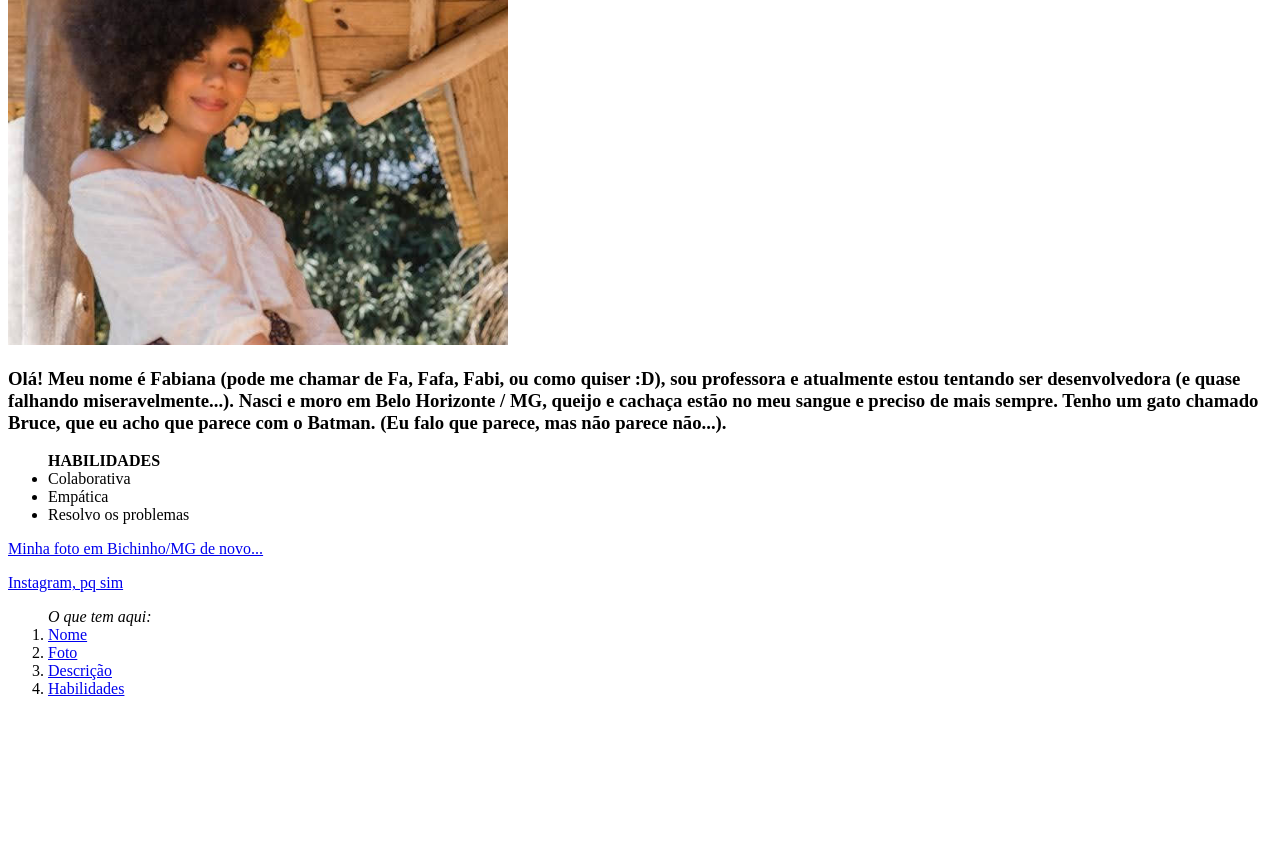
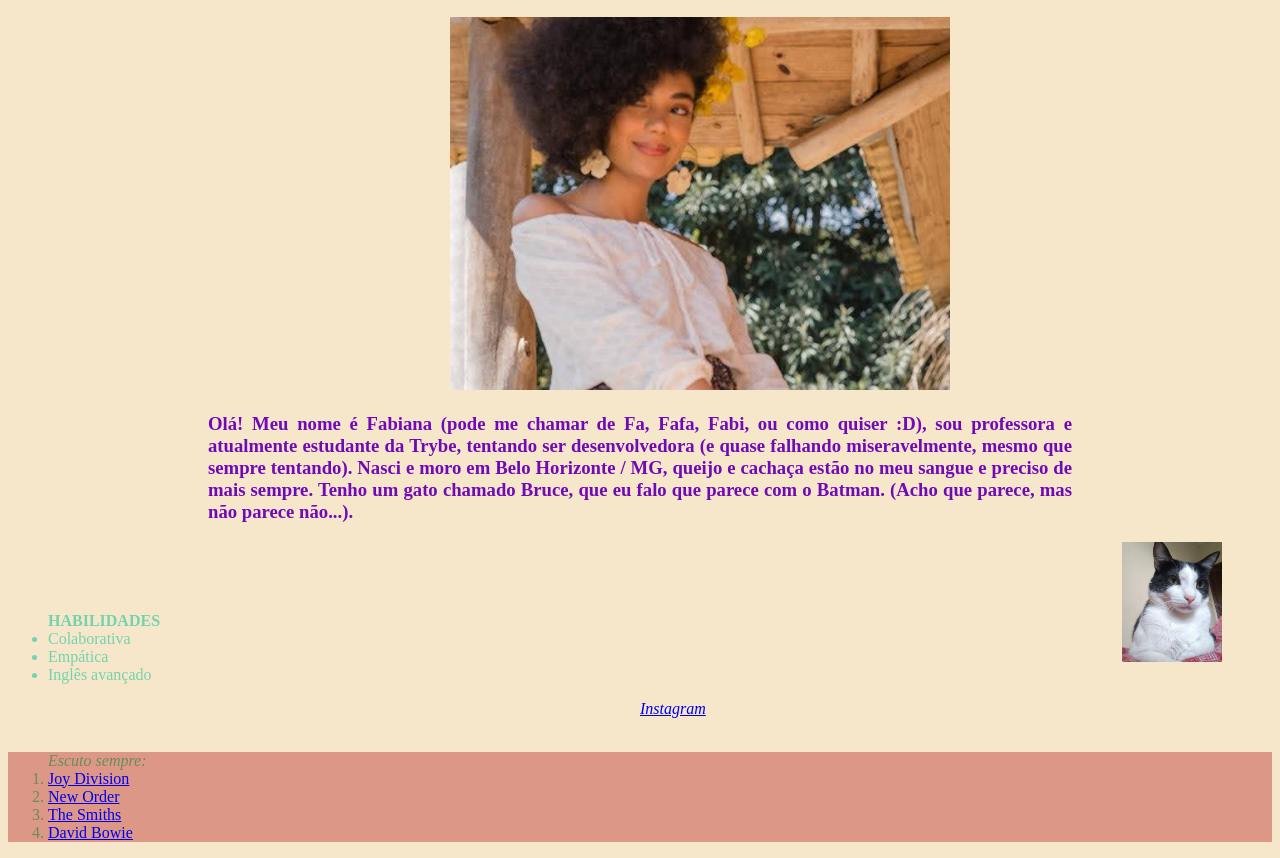
Before and after one commit to martinsfaah/martinsfaah.github.io, a plain HTML site: page index.html in a window 1280 px wide. Shown: the part 108-966 px from the top of the page. Before the commit the page ends 822 px from the top, so only its background shows below. Drawn offline with Linux system fonts and the light colour scheme; a web font is replaced by a local one.

Commit message:
alterações

```diff
--- a/index.html
+++ b/index.html
@@ -1,29 +1,32 @@
 <!DOCTYPE html>
-<html lang="pt-br">
-
+<html lang=”pt-br”>
 	<head>
 		<meta charset="UTF-8">
 		<title>Portfólio da Fabiana</title>
+    <link rel="stylesheet" href="style.css">
 	</head>
 	<body>
 		<h1 id="Nome"> FABIANA MARTINS FRANCO </h1>
+			<link rel="preconnect" href="https://fonts.googleapis.com">
+			<link rel="preconnect" href="https://fonts.gstatic.com" crossorigin>
+			<link href="https://fonts.googleapis.com/css2?family=Zen+Tokyo+Zoo&display=swap" rel="stylesheet">
 	  <img id="Foto" src="IMG_20190906_104504_677.jpg" alt="Foto atual" width="500px" />
-	<h3 id="Descrição">Olá! Meu nome é Fabiana (pode me chamar de Fa, Fafa, Fabi, ou como quiser :D), sou professora e atualmente estou tentando ser desenvolvedora (e quase falhando
-		miseravelmente...). Nasci e moro em Belo Horizonte / MG, queijo e cachaça estão no meu sangue e preciso de mais sempre. Tenho um gato chamado Bruce, que eu acho que parece
-		com o Batman. (Eu falo que parece, mas não parece não...).</h3>
+		<h3 id="Descrição">Olá! Meu nome é Fabiana (pode me chamar de Fa, Fafa, Fabi, ou como quiser :D), sou professora e atualmente estudante da <strong>Trybe</strong>, tentando ser desenvolvedora (e quase falhando
+			miseravelmente, mesmo que sempre tentando). Nasci e moro em Belo Horizonte / MG, queijo e cachaça estão no meu sangue e preciso de mais sempre. Tenho um gato chamado Bruce, que eu falo que parece
+			com o Batman. (Acho que parece, mas não parece não...).</h3>
+		<img id="Gato" src="IMG_20200121_104507974.jpg" alt="Gato" width="100px" />
+		<br><br><br>
 	  <ul id="Habilidades"><STRONG> HABILIDADES</STRONG>
 			<li>Colaborativa</li>
 			<li>Empática</li>
-		<li>Resolvo os problemas</li>
+			<li>Inglês avançado</li>
 		</ul>
-	<p> <a href="#Foto"> Minha foto em Bichinho/MG de novo...</p>
-	<a href="https://www.instagram.com/martinsfaah/" target="_blank"> Instagram, pq sim</a>
-
-	<ol> <em>O que tem aqui:</em>
-		<li> <a href="#Nome"> Nome </a></li>
-		<li> <a href="#Foto"> Foto </a></li>
-		<li> <a href="#Descrição"> Descrição </a></li>
-		<li> <a href="#Habilidades"> Habilidades </a></li>
+		<a id="insta" href="https://www.instagram.com/martinsfaah/" target="_blank"> <em> Instagram</em></a><br><br>
+		<ol id="Gosto"><em>Escuto sempre:</em>
+			<li><a id="Division" href="https://www.youtube.com/watch?v=1EdUjlawLJM&ab_channel=JoyDivision" target="_blank" > Joy Division </a></li>
+			<li><a id="Order" href="https://www.youtube.com/watch?v=mfI1S0PKJR8&ab_channel=NewOrder" target="_blank" > New Order </a></li>
+			<li><a id="Smiths" href="https://www.youtube.com/watch?v=hnpILIIo9ek&ab_channel=TheSmiths" target="_blank" > The Smiths </a></li>
+			<li><a id="Bowie" href="https://www.youtube.com/watch?v=iYYRH4apXDo&ab_channel=DavidBowie" target="_blank" > David Bowie </a></li>
 		</ol>
 	</body>
 </html>
--- /dev/null
+++ b/style.css
@@ -0,0 +1,51 @@
+
+  body{
+		background-color: rgb(246, 231, 203);
+  }
+	#Nome{
+		color: rgb(247, 37, 133);
+		font-size: 50px;
+    font-family: 'Zen Tokyo Zoo', cursive;
+    text-align: center;
+	}
+  #insta{
+    color: rgb (247, 37, 133);
+    font-family: "Montserrat";
+    margin-left: 50%;
+    text-align: center;
+  }
+  #Foto{
+    margin-left: 35%;
+  }
+  #Menu ul li{
+    display: inline-block;
+  }
+  #Menu ul{
+    text-align: center;
+  }
+  #Menu ul li a{
+    color: rgb(116, 211, 174);
+    font-size: 32px;
+    font-family: "Montserrat";
+    text-decoration: none;
+  }
+  #Gato{
+    float: right;
+    margin-right: 50px;
+  }
+  h3{
+		color: rgb(114, 9, 183);
+    font-family: "Raleway";
+    text-align: justify;
+    padding-left: 200px;
+    padding-right: 200px;
+  }
+  #Habilidades{
+    color: rgb(116, 211, 174);
+    font-family: "Montserrat";
+  }
+  #Gosto{
+    color: rgb(103, 141, 88);
+    background-color: rgb(221, 151, 135);
+    font-family: "Montserrat";
+  }
```
Also changed, not shown: IMG_20200121_104507974.jpg (added). Lines whose indentation alone changed are shown as unchanged.
